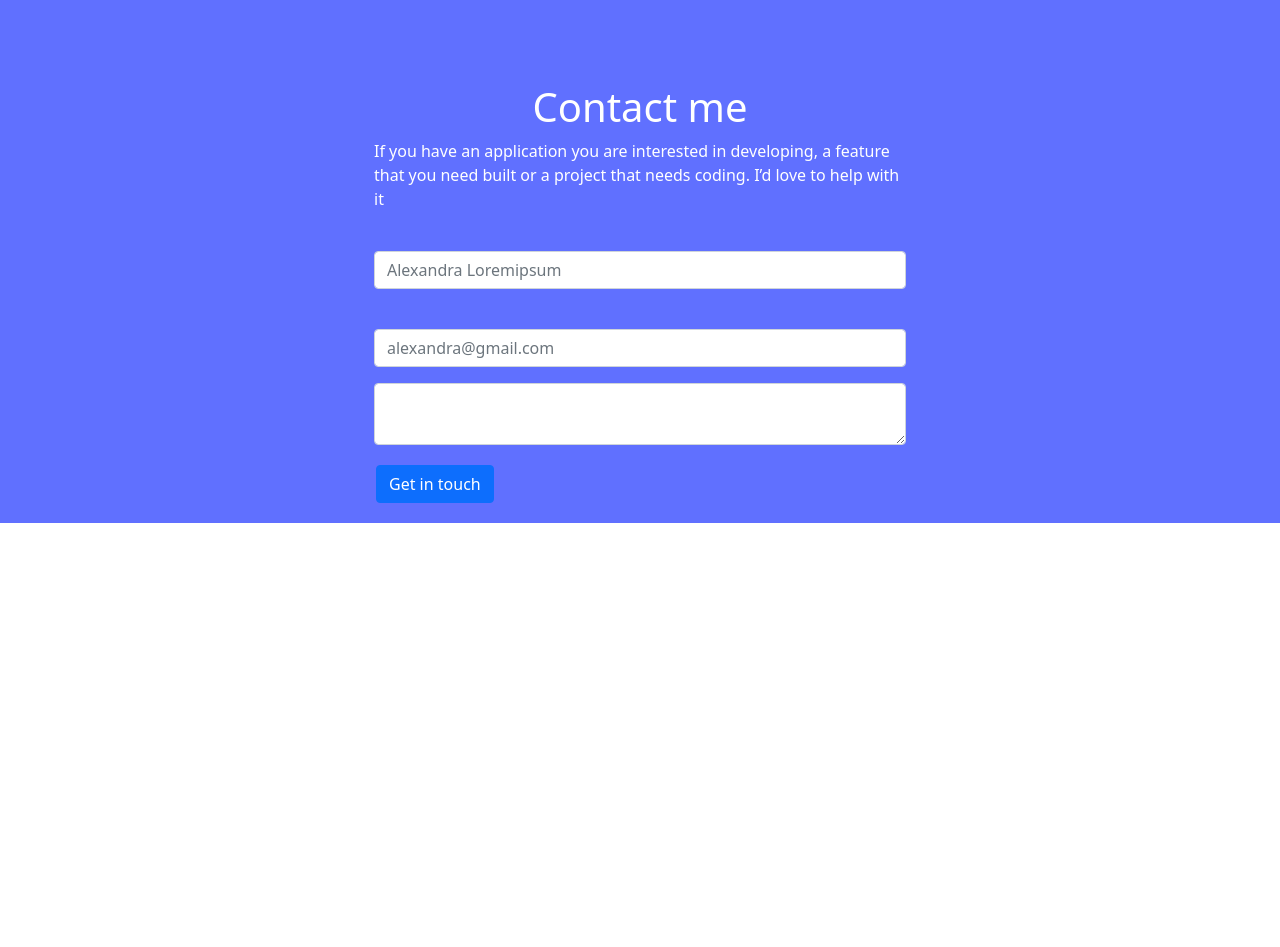
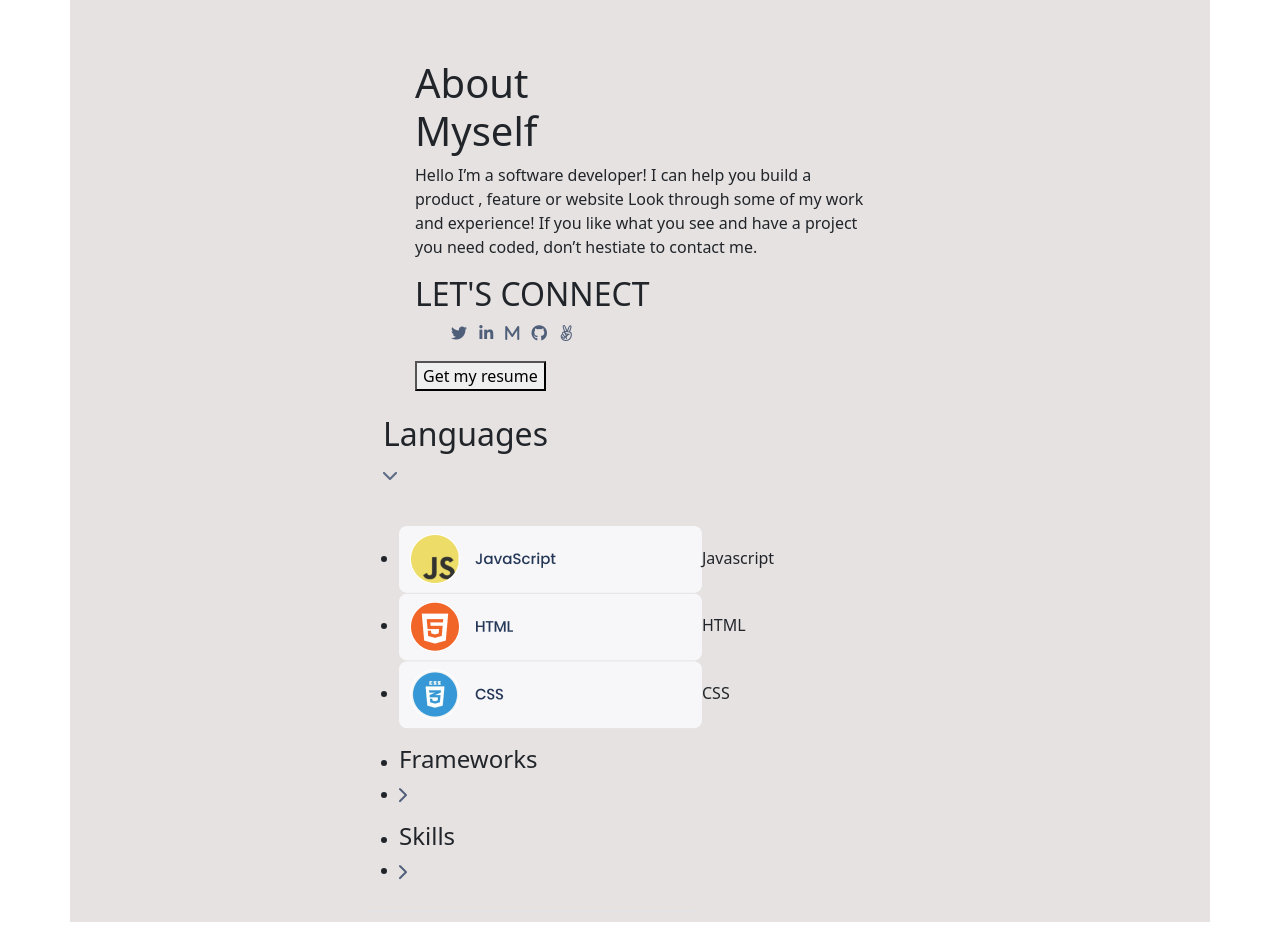
Before and after one commit to momo-87/Try-Bootstrap, a website: page index.html in a window 1280 px wide. Shown: the part 3013-3960 px from the top of the page. Before the commit the page ends 3536 px from the top, so only its background shows below. Drawn offline with nearby package versions, Linux system fonts and the light colour scheme.

Commit message:
Update html

```diff
--- a/index.html
+++ b/index.html
@@ -179,6 +179,79 @@
     </div>
   </div>
 </div>
+<section class=section class="text-white bg-info">
+  <div class="row form d-flex justify-content-center">
+    <div class="col-6 mt-5 flex-column">
+      <div class="form-heading d-flex justify-content-center flex-column px-5 pt-5">
+      <h1 class=card-title font-weight-bold><h1>About<br />
+      Myself
+      </h1>
+      <p class="text-justify">
+        Hello I’m a software developer! I can help you build a product ,
+        feature or website Look through some of my work and experience! If
+        you like what you see and have a project you need coded, don’t
+        hestiate to contact me.
+      </p>
+    <div class="heading-social">
+      <h2 class="icons-header">LET'S CONNECT</h2>
+      <div>
+        <ul class="icons" id="social_media">
+          <i class="fa-brands fa-twitter mx-1"></i>
+              <i class="fa-brands fa-linkedin-in mx-1"></i>
+              <i class="fa-solid fa-m mx-1"></i>
+              <i class="fa-brands fa-github mx-1"></i>
+              <i class="fa-brands fa-angellist mx-1"></i>
+        </ul>
+        <button id="popup" type="button">Get my resume</button>
+      </div>
+
+    </div>
+    </div>
+    <div class="col-md-6 py-2">
+     <div class="row g-0 flex-row-reverse d-flex h-100">
+      <div class="card-body">
+        <h2 class="card-title font-weight-bold">Languages</h2>
+        <ul class="list-inline d-flex flex-row">
+                <li class="arrows">
+          <img src="images/arrow-down.png" alt="arrow.png" />
+               </li>
+        </ul>
+      </div>
+     </div>
+    </div>
+    <ul class="icons-lang">
+      <li class="lang-icons"><img src="images/Frame 9.png" />Javascript</li>
+      <li class="lang-icons"><img src="images/Frame 10.png" alt="html" />HTML</li>
+      <li class="lang-icons"><img src="images/Frame 11.png" alt="Ellipse" />CSS</li>
+    </ul>
+    <div>
+      <ul class="lang">
+        <li><h4>Frameworks</h4></li>
+        <li class="arrows">
+          <img src="images/arrow.png" alt="arrow.png" />
+        </li>
+      </ul>
+    </div>
+
+    <div>
+      <ul class="lang">
+        <li><h4>Skills</h4></li>
+        <li class="arrows">
+          <img src="images/arrow.png" alt="arrow.png" />
+        </li>
+      </ul>
+
+    </div>
+    <img
+      class="Separator-Line"
+      src="images/Separator Line.png"
+      alt="Separator-Line"
+    />
+
+  </div>
+
+</section>
+
 </section>
 <section class="text-white bg-info " style="background-color: #6070FF!important;">
 <div class="row form d-flex justify-content-center">
```
Also changed, not shown: images/Disabled.png (added), images/Ellipse-5.png (added), images/Ellipse_1-2.png (added), images/Ellipse_1.png (added), images/Frame 10.png (added), images/Frame 11.png (added), images/Frame 9.png (added), images/Icon-Chevron-Down.png (added), images/Separator Line.png (added), images/arrow-down.png (added), images/arrow.png (added), images/css.png (added), images/html.png (added).
